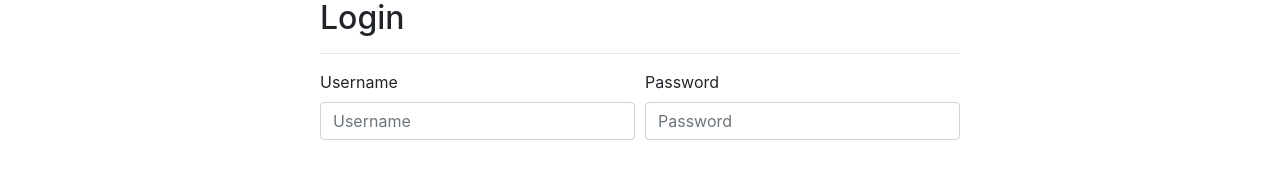
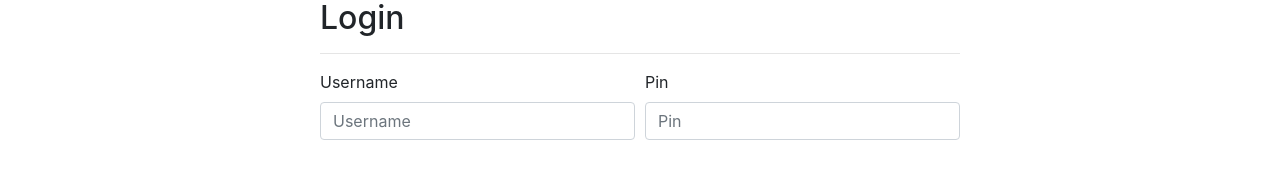
Before and after one commit to Raissa-S/puc, a React (Create React App) app: page /courseRegistration in a window 1280 px wide. Shown: the part 251-421 px from the top of the page. Built offline with nearby package versions, Linux system fonts and the light colour scheme.

Commit message:
added val

```diff
--- a/src/components/courseRegistration.js
+++ b/src/components/courseRegistration.js
@@ -39,6 +39,11 @@ export class Login extends Component {
         let credUser1 = JSON.parse(sessionStorage.getItem('credUser1'))
         let credUser2 = JSON.parse(sessionStorage.getItem('credUser2'))
 
+        if(this.state.username.length < 1 || this.state.password.length < 1){
+            this.setState({errorMessage: 'Please enter Username and Pin'})
+            return
+        }
+
         if(this.state.username !== credUser2[0] || this.state.password !== credUser2[0] ){
 
 
@@ -72,8 +77,8 @@ export class Login extends Component {
                         <input name='username' onInput={this.getFields} type="email" class="form-control" id="inputEmail4" placeholder="Username" />
                         </div>
                         <div class="form-group col-md-6">
-                        <label for="inputPassword4">Password</label>
-                        <input name='password' onInput={this.getFields} type="password" class="form-control" id="inputPassword4" placeholder="Password" />
+                        <label for="inputPassword4">Pin</label>
+                        <input name='password' onInput={this.getFields} type="password" class="form-control" id="inputPassword4" placeholder="Pin" />
                         </div>
                     </div>
                     <p style={{color: 'red'}}>{this.state.errorMessage}</p>
```
